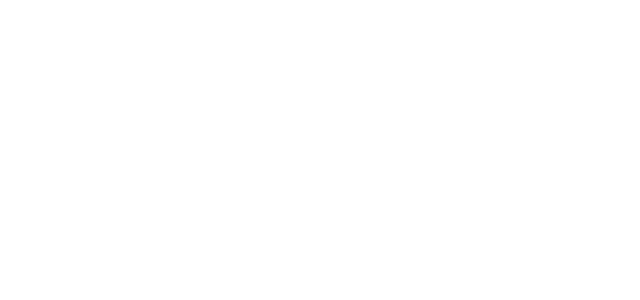
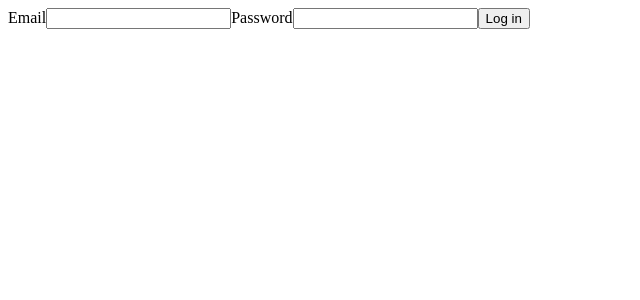
Before and after one commit to Oumaima-Ben-EL-Bey/service-desk-frontend, an Angular app: page / in a window 1280 px wide. Shown: the top 300 px of the page, without its empty margins (0-640 px from the left). Built offline with nearby package versions, Linux system fonts and the light colour scheme.

Commit message:
feat: add static login form
Generate the login component and build its form markup:
email and password fields with paired labels, plus a submit
button. Render it from the root template. No behavior or
styling yet.

```diff
--- a/src/app/app.html
+++ b/src/app/app.html
@@ -1 +1,2 @@
+<app-login />
 <router-outlet />
--- a/src/app/app.ts
+++ b/src/app/app.ts
@@ -1,9 +1,10 @@
 import { Component, signal } from '@angular/core';
 import { RouterOutlet } from '@angular/router';
+import { Login } from './login/login';
 
 @Component({
   selector: 'app-root',
-  imports: [RouterOutlet],
+  imports: [RouterOutlet, Login],
   templateUrl: './app.html',
   styleUrl: './app.css',
 })
--- /dev/null
+++ b/src/app/login/login.html
@@ -0,0 +1,7 @@
+<form>
+  <label for="email">Email</label>
+  <input type="email" id="email" />
+  <label for="password">Password</label>
+  <input type="password" id="password" />
+  <button type="submit">Log in</button>
+</form>
```
Also changed, not shown: src/app/login/login.ts (added, +9 -0 lines), src/app/login/login.css (added), 1 other file (tests, documents, lock files or other folders).
